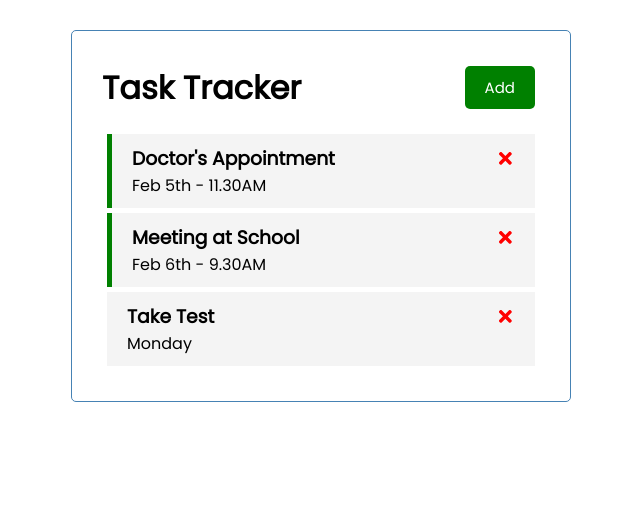
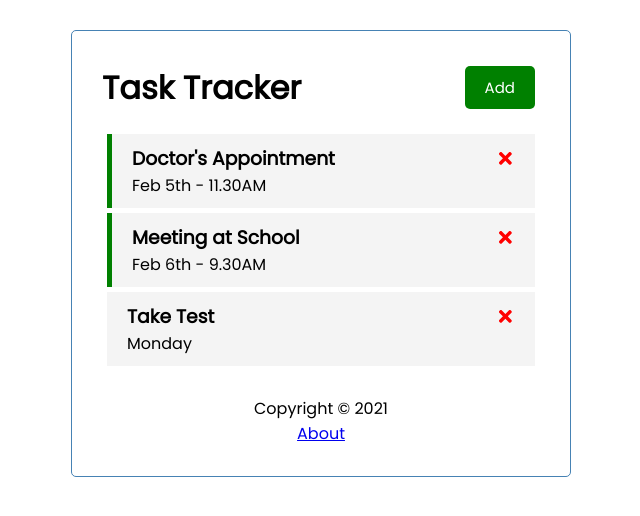
Before and after one commit to prathambusa/react-task-tracker, a React (Create React App) app: page /about in a window 1280 px wide. Shown: the top 516 px of the page, without its empty margins (319-959 px from the left). Built offline with nearby package versions, Linux system fonts and the light colour scheme; data requests are answered from the project's data file.

Commit message:
About & Footer Component

```diff
--- a/src/App.js
+++ b/src/App.js
@@ -1,7 +1,10 @@
+import { useState, useEffect } from 'react';
+import {BrowserRouter as Router, Route} from 'react-router-dom'
 import Header from "./components/Header";
+import Footer from "./components/Footer";
+import About from "./components/About";
 import Tasks from "./components/Tasks";
 import AddTask from "./components/AddTask";
-import { useState, useEffect } from 'react';
 
 function App() {
 
@@ -90,6 +93,7 @@
   }
 
   return (
+    // <Router>
       <div className="container">
         <Header onClickAdd={()=>setshowAddTask(!showAddTask)} showAddTask={showAddTask}/>
         {showAddTask && <AddTask onAdd={addTask}/>}
@@ -99,7 +103,11 @@
           ) : (
             'No Tasks'
           )}
+          {/* <Route path='/about' component={About} /> */}
+          <Footer />
       </div>
+    // </Router>
+
   );
 }
 
--- /dev/null
+++ b/src/components/About.js
@@ -0,0 +1,12 @@
+import React from 'react'
+
+const About = () => {
+    return (
+        <div>
+            <h4>Version 1.0.0</h4>
+            <a href='/'>Go Back</a>
+        </div>
+    )
+}
+
+export default About
--- /dev/null
+++ b/src/components/Footer.js
@@ -0,0 +1,12 @@
+import React from 'react'
+
+const Footer = () => {
+    return (
+        <footer>
+            <p>Copyright &copy; 2021</p>
+            <a href='/about'>About</a>
+        </footer>
+    )
+}
+
+export default Footer
```
Lines whose indentation alone changed are shown as unchanged.
